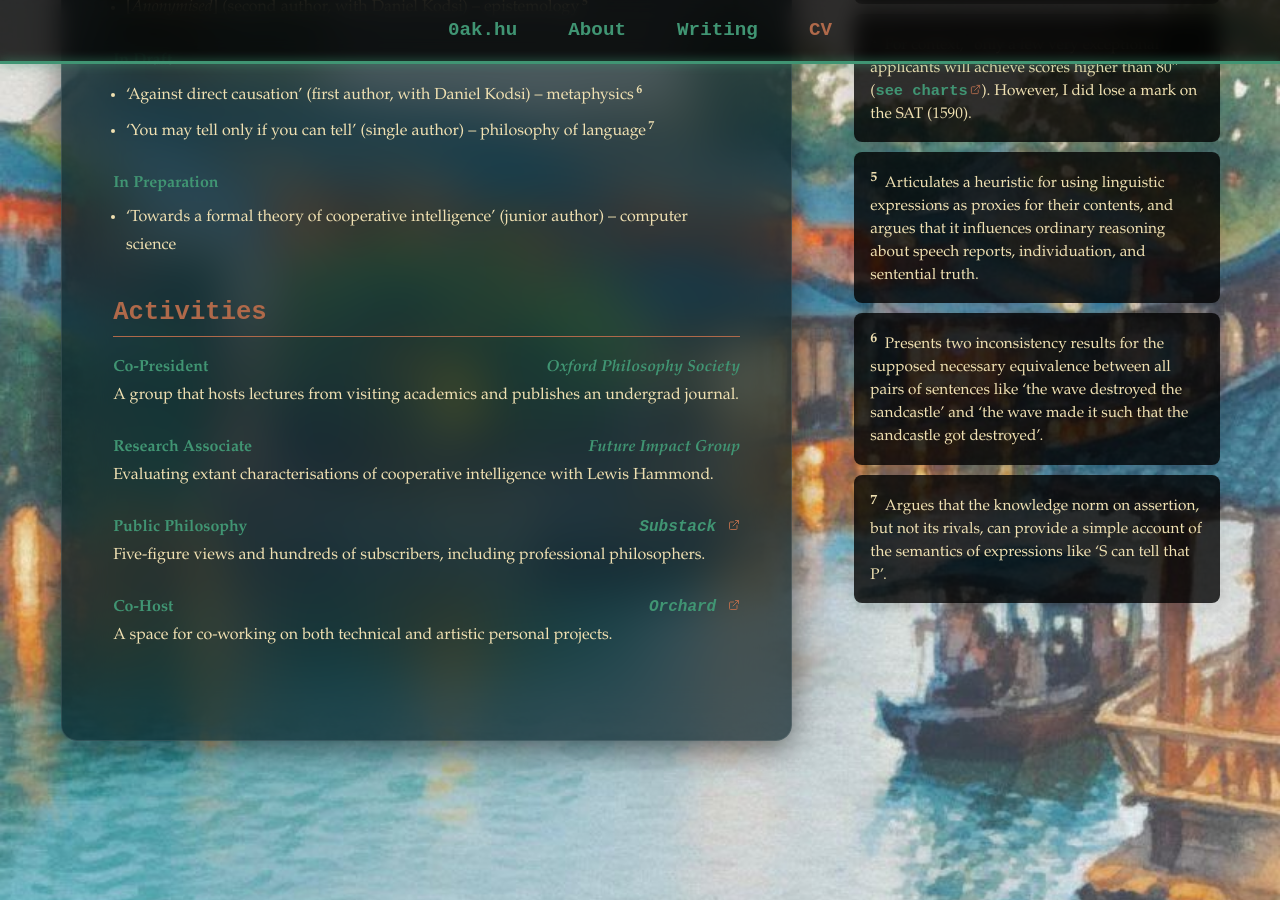
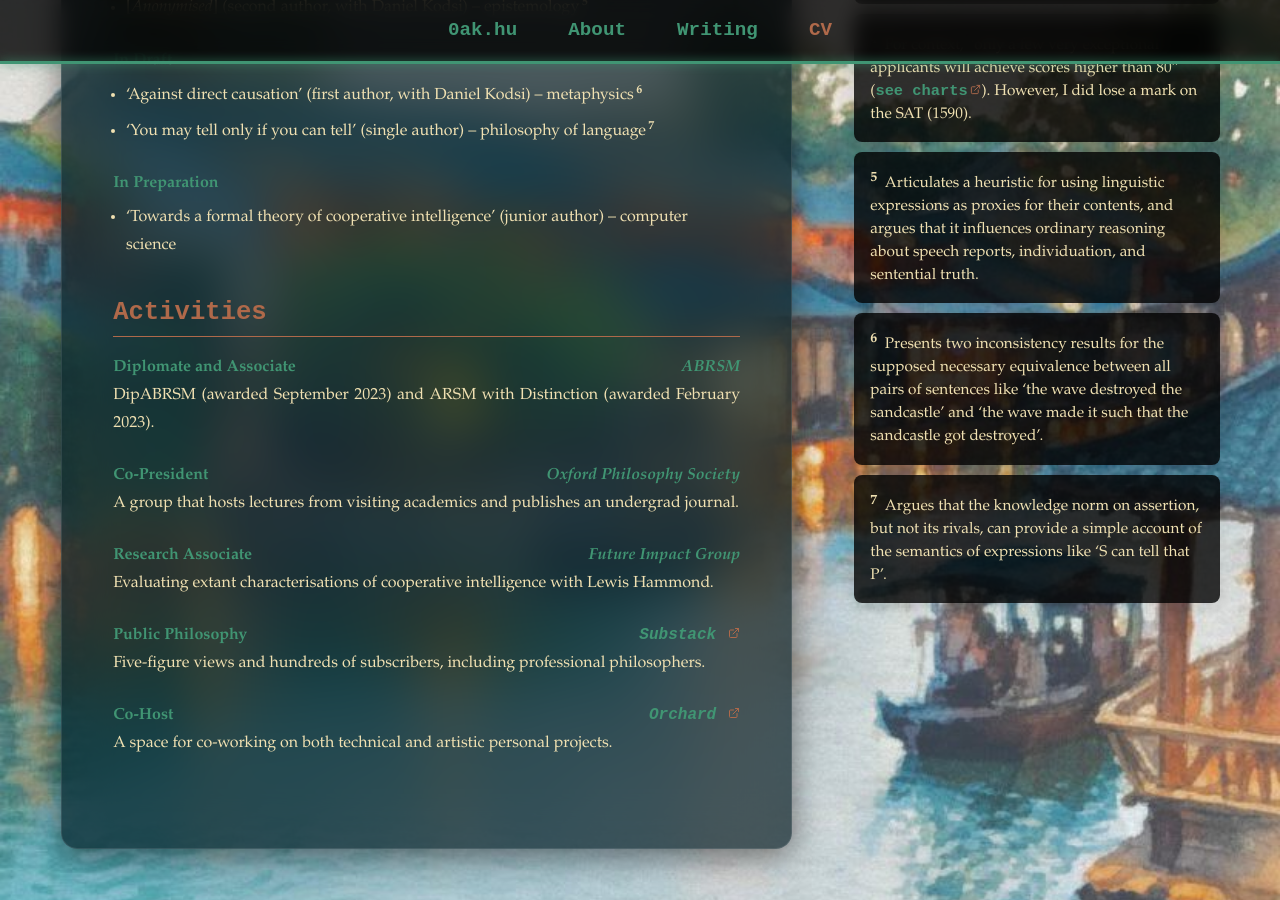
Before and after one commit to oak-hu/oak-hu.github.io, a Jekyll site: the page built from cv.md, in a window 1280 px wide and 900 px high, scrolled down 908 px. Built offline with Jekyll 4.4.1, drawn with Linux system fonts in a browser that asks for light colours; some web fonts are replaced.

Commit message:
Update cv.md

```diff
--- a/cv.md
+++ b/cv.md
@@ -123,6 +123,14 @@ permalink: /cv
 
 <div style="margin-bottom: 1.5rem;">
             <div style="display: flex; justify-content: space-between; align-items: baseline; flex-wrap: wrap; color: var(--link-color);">
+                <h4>Diplomate and Associate</h4>
+                <h4><em>ABRSM</em></h4>
+            </div>
+<p>DipABRSM (awarded September 2023) and ARSM with Distinction (awarded February 2023).</p>
+        </div>
+
+<div style="margin-bottom: 1.5rem;">
+            <div style="display: flex; justify-content: space-between; align-items: baseline; flex-wrap: wrap; color: var(--link-color);">
                 <h4>Co-President</h4>
                 <h4><em>Oxford Philosophy Society</em></h4>
             </div>
```
